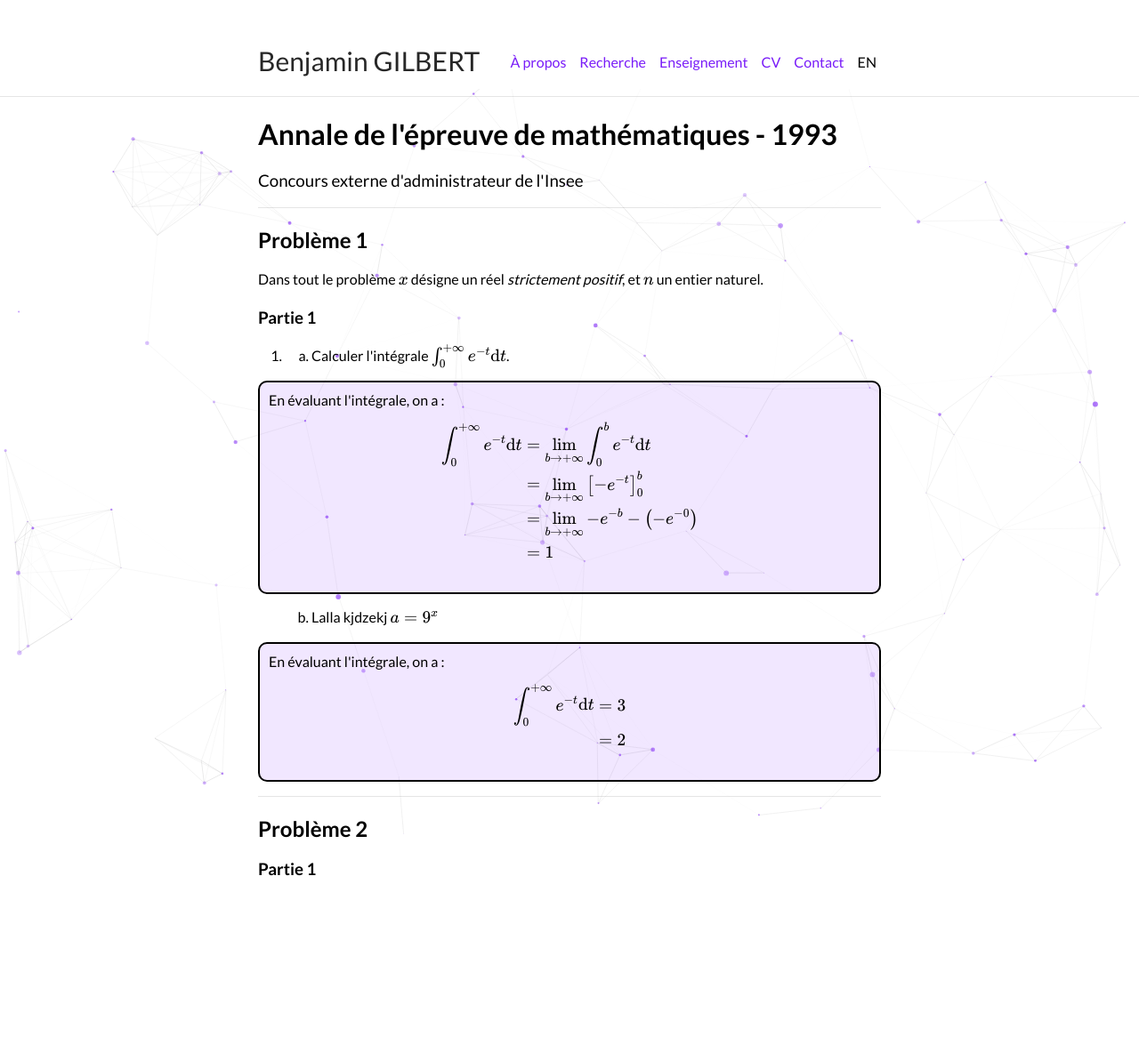
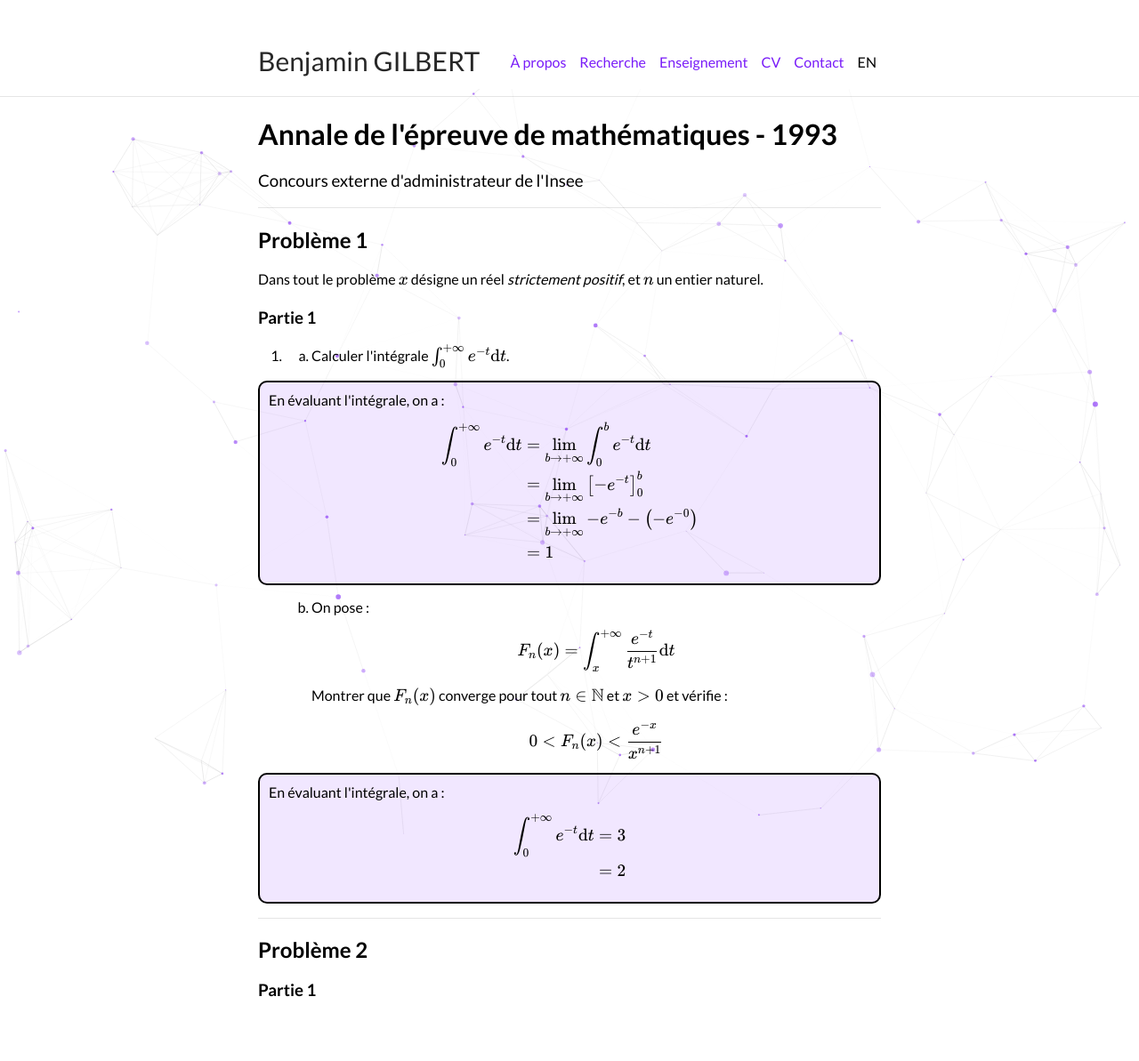
Before and after one commit to bglbrt/bglbrt.github.io, a Jekyll site: the page built from fr/corrections/administrateur_externe_1993.md, in a window 1280 px wide. Shown: the whole page at 89% size. Built offline with Jekyll 4.4.1, drawn with Linux system fonts in a browser that asks for light colours; nearby versions of some CDN libraries; before the commit the page ends 1057 px from its top, so only the background shows below that.

Commit message:
Mise à jour des corrections

```diff
--- a/fr/corrections/administrateur_externe_1993.md
+++ b/fr/corrections/administrateur_externe_1993.md
@@ -22,7 +22,7 @@ Dans tout le problème $$x$$ désigne un réel _strictement positif_, et $$n$$ u
         <ol type="a">
             <li> Calculer l'intégrale \(\int_{0}^{+\infty} e^{-t} \mathrm{d}t\). </li>
 
-<p style="border: solid 2px; border-radius: 10px; background-color:rgba(121, 28, 248, .1); padding-right: 10px; padding-left: 10px; padding-top: 10px; padding-bottom: 10px; margin: 15px 0 15px -60px;">
+<p style="border: solid 2px; border-radius: 10px; background-color:rgba(121, 28, 248, .1); padding-right: 10px; padding-left: 10px; padding-top: 10px; margin: 15px 0 15px -60px;">
 
 En évaluant l'intégrale, on a :
 $$
@@ -35,9 +35,14 @@ $$
 $$
 </p>
 
-            <li> Lalla kjdzekj \( a=9^x \) </li>
+            <li>
+            On pose :
+            $$ F_n(x) = \int_{x}^{+\infty} \frac{e^{-t}}{t^{n+1}} \mathrm{d}t$$
+            Montrer que \(F_n(x)\) converge pour tout \( n\in\mathbb{N} \) et \( x>0 \) et vérifie :
+            $$0 < F_n(x) < \frac{e^{-x}}{x^{n+1}}$$
+            </li>
 
-<p style="border: solid 2px; border-radius: 10px; background-color:rgba(121, 28, 248, .1); padding-right: 10px; padding-left: 10px; padding-top: 10px; padding-bottom: 10px; margin: 15px 0 15px -60px;">
+<p style="border: solid 2px; border-radius: 10px; background-color:rgba(121, 28, 248, .1); padding-right: 10px; padding-left: 10px; padding-top: 10px; margin: 15px 0 15px -60px;">
 
 En évaluant l'intégrale, on a :
 $$
```
